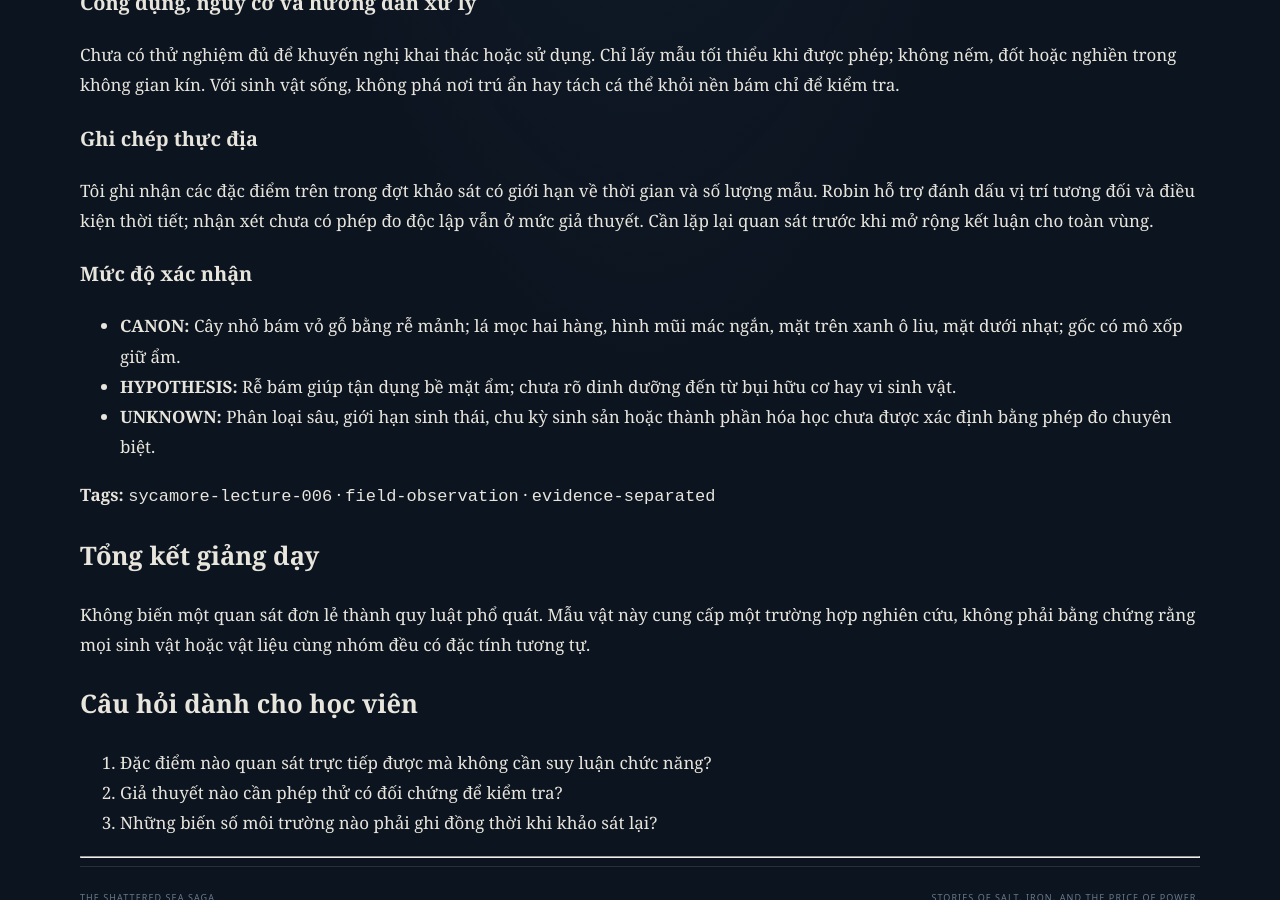
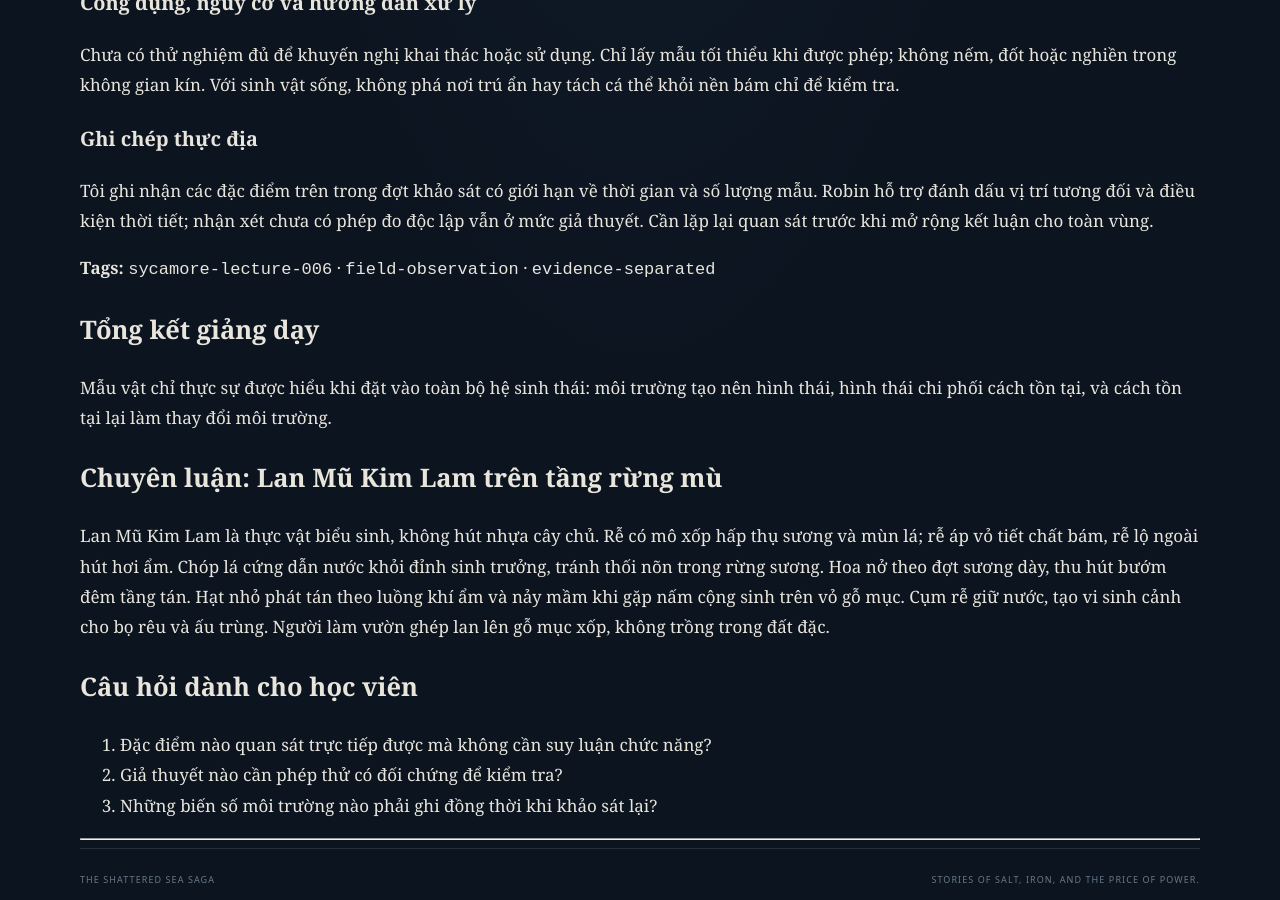
Before and after one commit to trduy91/seven-seas-reader, a Jekyll site: the page built from site/field-notes/sycamore/lecture-006-sinh-vat-cua-tang-rung-mu.md, in a window 1280 px wide and 900 px high, scrolled down 1145 px. Built offline with Jekyll 4.4.1, drawn with Linux system fonts in a browser that asks for light colours; our own code applies the rules of GitHub Pages for plain Markdown files.

Commit message:
Canon revision 006: expand lecture and repair image links

```diff
--- a/site/field-notes/sycamore/lecture-006-sinh-vat-cua-tang-rung-mu.md
+++ b/site/field-notes/sycamore/lecture-006-sinh-vat-cua-tang-rung-mu.md
@@ -10,7 +10,6 @@ Sinh vật của tầng rừng mù là chủ đề của buổi khảo sát này
 ## I. Thực vật — Lan Mũ Kim Lam
 
 ![Tranh khoa học Lan Mũ Kim Lam](https://raw.githubusercontent.com/trduy91/seven-seas/main/docs/world/geography/ecology/sycamore-field-notes/images/SS-SYC-20261127-006-PL01.jpg)
-
 
 **Mã hồ sơ:** `SS-SYC-20261127-006-PL01`
 **Phân loại:** Thực vật biểu sinh nhỏ trên gỗ mục
@@ -32,17 +31,15 @@ Chưa có thử nghiệm đủ để khuyến nghị khai thác hoặc sử dụ
 
 Tôi ghi nhận các đặc điểm trên trong đợt khảo sát có giới hạn về thời gian và số lượng mẫu. Robin hỗ trợ đánh dấu vị trí tương đối và điều kiện thời tiết; nhận xét chưa có phép đo độc lập vẫn ở mức giả thuyết. Cần lặp lại quan sát trước khi mở rộng kết luận cho toàn vùng.
 
-### Mức độ xác nhận
-
-- **CANON:** Cây nhỏ bám vỏ gỗ bằng rễ mảnh; lá mọc hai hàng, hình mũi mác ngắn, mặt trên xanh ô liu, mặt dưới nhạt; gốc có mô xốp giữ ẩm.
-- **HYPOTHESIS:** Rễ bám giúp tận dụng bề mặt ẩm; chưa rõ dinh dưỡng đến từ bụi hữu cơ hay vi sinh vật.
-- **UNKNOWN:** Phân loại sâu, giới hạn sinh thái, chu kỳ sinh sản hoặc thành phần hóa học chưa được xác định bằng phép đo chuyên biệt.
-
 **Tags:** `sycamore-lecture-006` · `field-observation` · `evidence-separated`
 
 ## Tổng kết giảng dạy
 
-Không biến một quan sát đơn lẻ thành quy luật phổ quát. Mẫu vật này cung cấp một trường hợp nghiên cứu, không phải bằng chứng rằng mọi sinh vật hoặc vật liệu cùng nhóm đều có đặc tính tương tự.
+Mẫu vật chỉ thực sự được hiểu khi đặt vào toàn bộ hệ sinh thái: môi trường tạo nên hình thái, hình thái chi phối cách tồn tại, và cách tồn tại lại làm thay đổi môi trường.
+
+## Chuyên luận: Lan Mũ Kim Lam trên tầng rừng mù
+
+Lan Mũ Kim Lam là thực vật biểu sinh, không hút nhựa cây chủ. Rễ có mô xốp hấp thụ sương và mùn lá; rễ áp vỏ tiết chất bám, rễ lộ ngoài hút hơi ẩm. Chóp lá cứng dẫn nước khỏi đỉnh sinh trưởng, tránh thối nõn trong rừng sương. Hoa nở theo đợt sương dày, thu hút bướm đêm tầng tán. Hạt nhỏ phát tán theo luồng khí ẩm và nảy mầm khi gặp nấm cộng sinh trên vỏ gỗ mục. Cụm rễ giữ nước, tạo vi sinh cảnh cho bọ rêu và ấu trùng. Người làm vườn ghép lan lên gỗ mục xốp, không trồng trong đất đặc.
 
 ## Câu hỏi dành cho học viên
 
```
